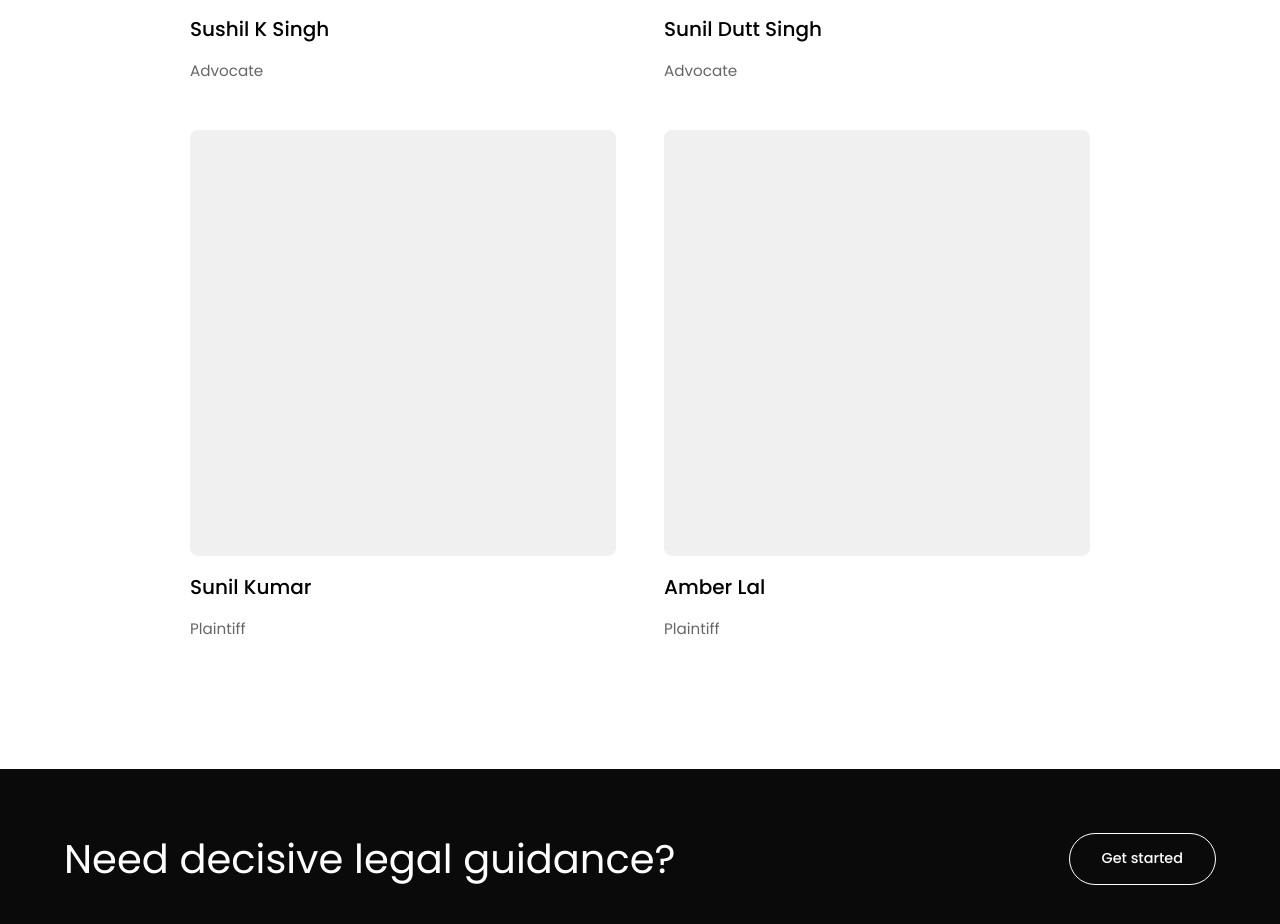
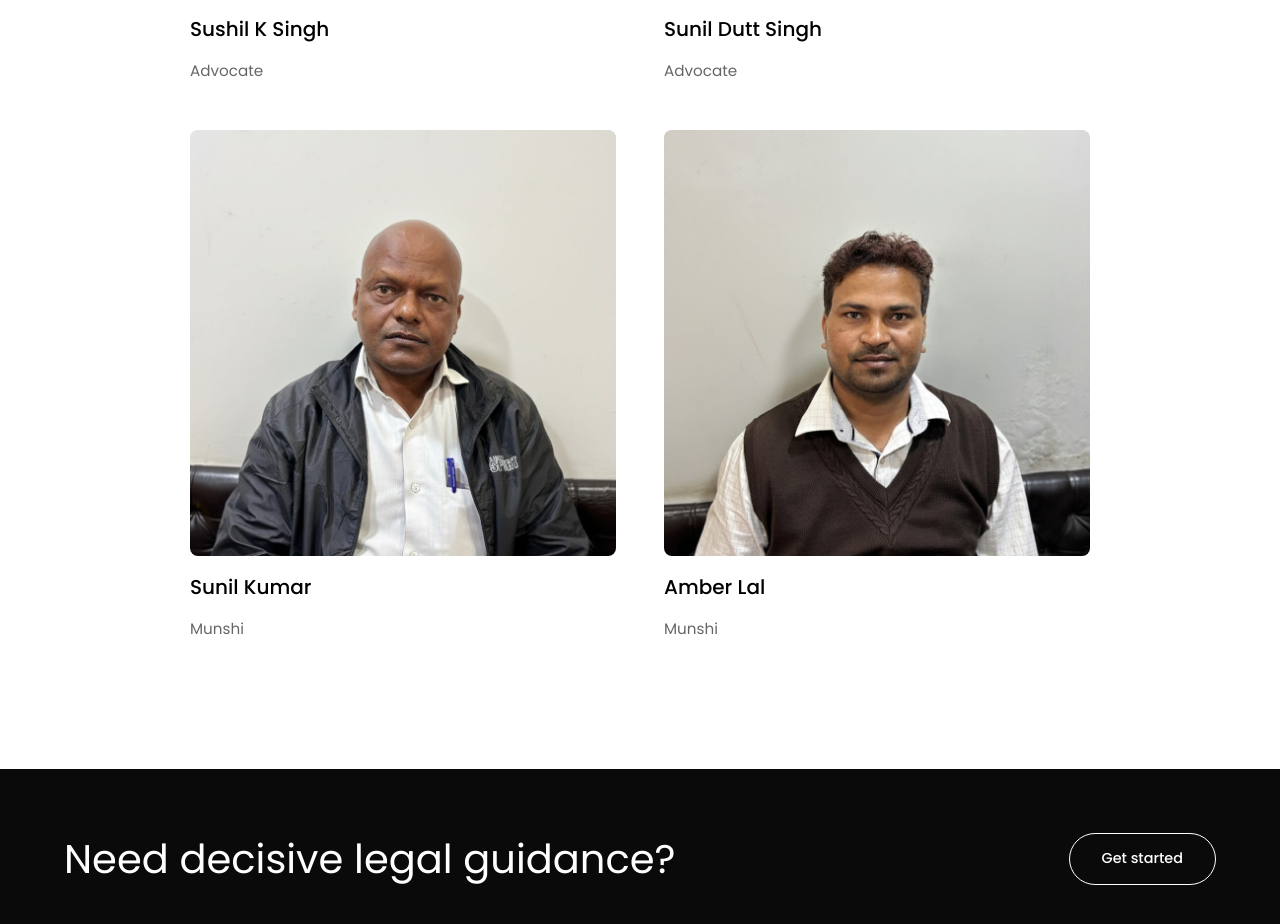
Before and after one commit to sarman03/ss-advocate, a Next.js app: page /about in a window 1280 px wide. Shown: the part 3309-4233 px from the top of the page. Built offline with nearby package versions, Linux system fonts and the light colour scheme.

Commit message:
all changes on desktop done

```diff
--- a/app/about/page.tsx
+++ b/app/about/page.tsx
@@ -179,18 +179,18 @@ export default function About() {
 
               <div className={styles.advocateCard}>
                 <div className={styles.advocateImage}>
-                  {/* Image placeholder */}
+                  <img src="/about/team/sunil_kumar.jpeg" alt="Sunil Kumar" className={styles.advocateImg} />
                 </div>
                 <h3 className={styles.advocateName}>Sunil Kumar</h3>
-                <p className={styles.advocateTitle}>Plaintiff</p>
+                <p className={styles.advocateTitle}>Munshi</p>
               </div>
 
               <div className={styles.advocateCard}>
                 <div className={styles.advocateImage}>
-                  {/* Image placeholder */}
+                  <img src="/about/team/amberlal.jpeg" alt="Amber Lal" className={styles.advocateImg} />
                 </div>
                 <h3 className={styles.advocateName}>Amber Lal</h3>
-                <p className={styles.advocateTitle}>Plaintiff</p>
+                <p className={styles.advocateTitle}>Munshi</p>
               </div>
             </motion.div>
           </div>
--- a/app/services/page.tsx
+++ b/app/services/page.tsx
@@ -80,7 +80,7 @@ export default function Services() {
                       </svg>
                     </button>
                   </div>
-                  <p className={styles.serviceDescription}>for registry, sale deed, gift deed, poa, title verification, mutation</p>
+                  <p className={styles.serviceDescription}>for registry, sale deed, gift deed, title verification</p>
                 </div>
               </Link>
 
--- a/components/ServicesSection/ServicesSection.tsx
+++ b/components/ServicesSection/ServicesSection.tsx
@@ -51,7 +51,7 @@ export default function ServicesSection() {
             <div className={styles.cardContent}>
               <div className={styles.cardText}>
                 <h3 className={styles.cardTitle}>Property & Registration Services</h3>
-                <p className={styles.cardDescription}>for registry, sale deed, gift deed, poa, title verification, mutation</p>
+                <p className={styles.cardDescription}>for registry, sale deed, gift deed, title verification</p>
               </div>
               <div className={styles.cardArrow}>→</div>
             </div>
```
Also changed, not shown: public/about/team/amberlal.jpeg (added), public/about/team/sunil_kumar.jpeg (added).
